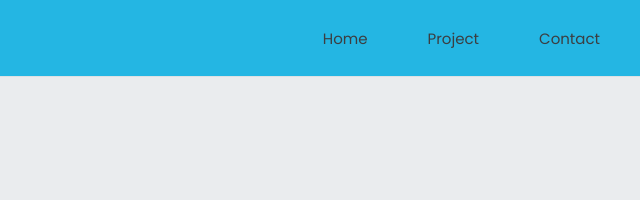
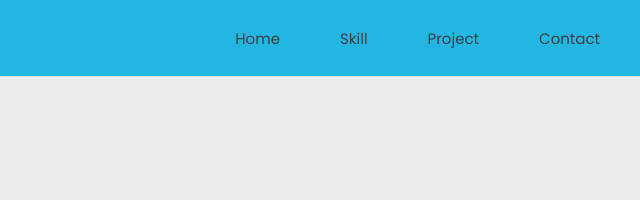
Before and after one commit to hoadev69/hoadev69.github.io, a plain HTML site: page index.html in a window 1280 px wide. Shown: the top 200 px of the page, 640-1280 px from the left. Drawn offline with Linux system fonts and the light colour scheme.

Commit message:
update header menu

```diff
--- a/index.html
+++ b/index.html
@@ -27,7 +27,7 @@
                 <i class="fa-solid fa-xmark"></i>
             </label>
             <li><a class="hv" href="#home">Home</a></li>
-            <li style="display: None;"><a href="#skill">Skill</a></li>
+            <li><a class="hv" href="#skill">Skill</a></li>
             <li><a class="hv" href="#project">Project</a></li>
             <li><a class="hv" href="#contact">Contact</a></li>
         </ul>
```
